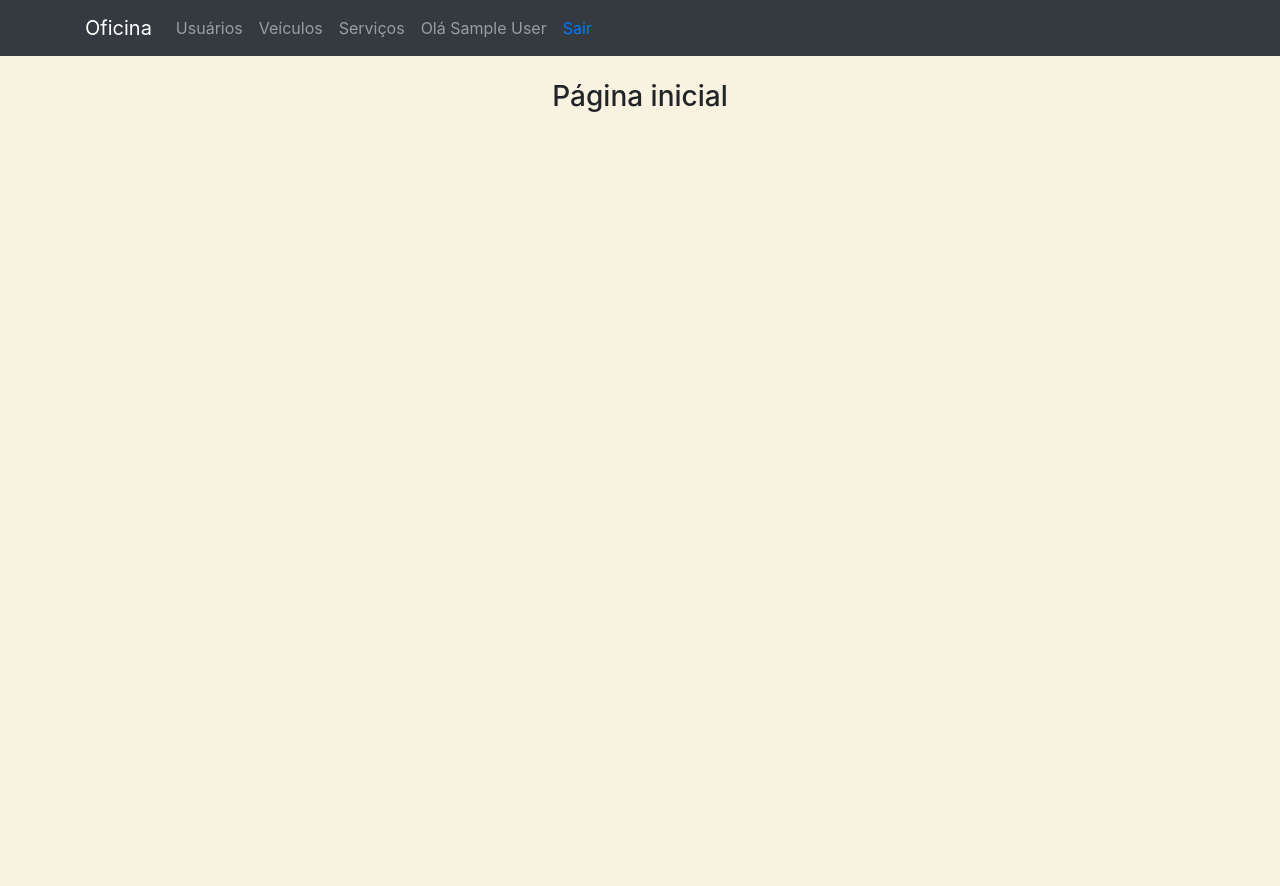
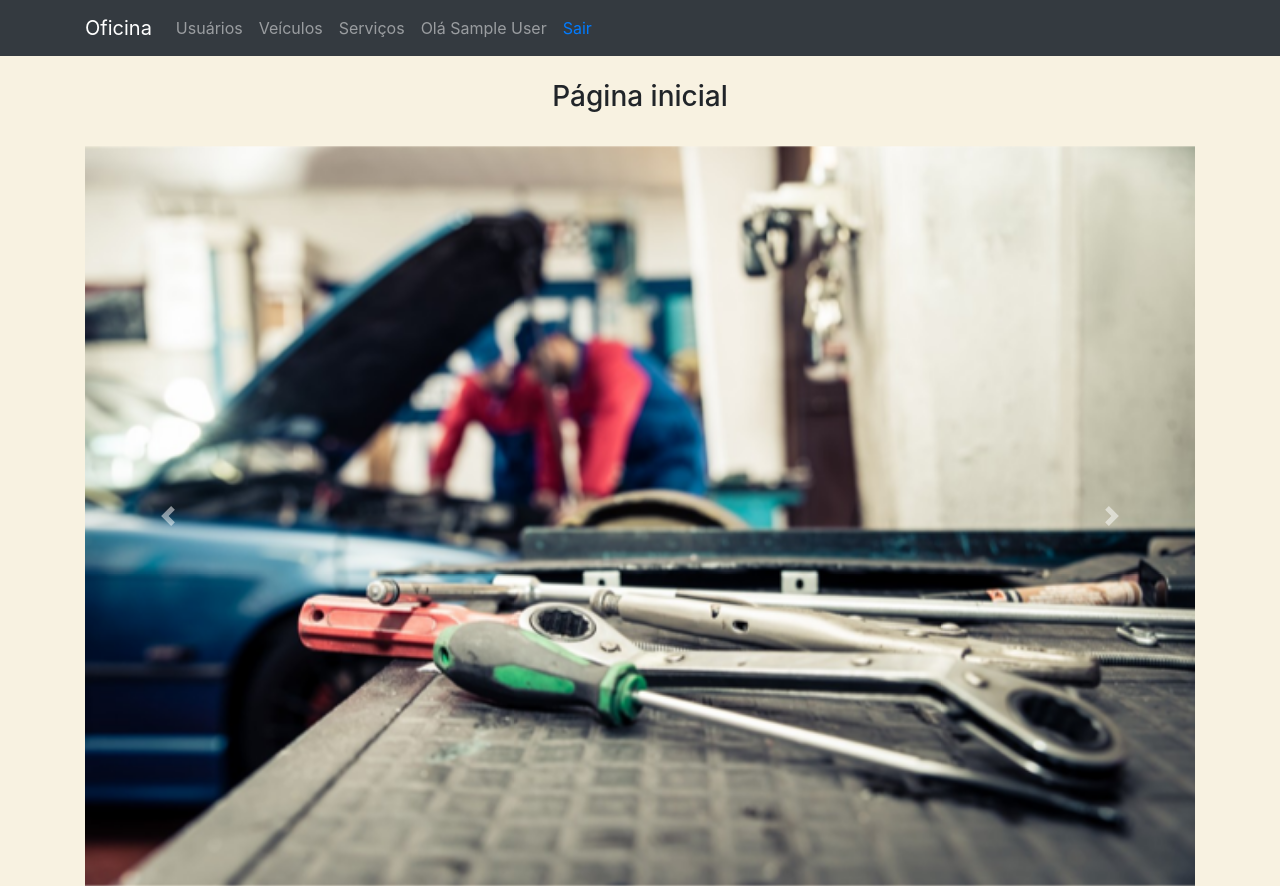
Before and after one commit to nath4nS/CRUD_PHP, a PHP site: page /Nathan/home/home.php in a window 1280 px wide. Before the commit the page ends 112 px from the top, so only its background shows below. Run offline with PHP 8.4, Linux system fonts and the light colour scheme; the visitor is signed in with stand-in values (Sample User, id 1); some libraries are stand-ins or nearby versions.

Commit message:
Adicionando slide

```diff
--- a/home/home.php
+++ b/home/home.php
@@ -4,20 +4,30 @@ include('../layout/menu.php');
 ?>
 
 <h3 align="center">Página inicial</h3>
+<br>
 
-<!-- <div id="carouselExampleSlidesOnly" class="carousel slide" data-ride="carousel">
+<div id="carouselExampleControls" class="carousel slide" data-ride="carousel">
   <div class="carousel-inner">
     <div class="carousel-item active">
-        <img src=".." class="d-block w-100" alt="...">
+      <img class="d-block w-100" src="../img/slide3.jpg" alt="">
     </div>
     <div class="carousel-item">
-      <img src="..." class="d-block w-100" alt="...">
+      <img class="d-block w-100" src="../img/slide2.jpg" alt="">
     </div>
     <div class="carousel-item">
-      <img src="..." class="d-block w-100" alt="...">
+      <img class="d-block w-100" src="../img/slide1.jpg" alt="">
     </div>
   </div>
-</div> -->
+  <a class="carousel-control-prev" href="#carouselExampleControls" role="button" data-slide="prev">
+    <span class="carousel-control-prev-icon" aria-hidden="true"></span>
+    <span class="sr-only">Anterior</span>
+  </a>
+  <a class="carousel-control-next" href="#carouselExampleControls" role="button" data-slide="next">
+    <span class="carousel-control-next-icon" aria-hidden="true"></span>
+    <span class="sr-only">Próximo</span>
+  </a>
+</div>
+
 <?php
 include('../layout/footer.php');
 ?>
--- a/layout/menu.php
+++ b/layout/menu.php
@@ -38,4 +38,5 @@
   		<button type="button" class="close" data-dismiss="alert" aria-label="Close">
       <span aria-hidden="true">&times;</span>
     </button>
+  </div>
 <?php } ?>
--- a/servicos/servicos.php
+++ b/servicos/servicos.php
@@ -16,7 +16,7 @@ $query_servicos = mysqli_query($conexao, $sql_servicos);
 		</div>
 		<h2>
 			Serviços
-			<small><span class="badge badge-info"><?php echo $query_servicos->num_rows; ?> Serviços realizados(s)</span></small>
+			<small><span class="badge badge-info"><?php echo $query_servicos->num_rows; ?> serviços realizados</span></small>
 		</h2>
 		<table class="table table-hover table-striped table-bordered">
 			<thead class="thead-dark">
--- a/usuarios/usuarios.php
+++ b/usuarios/usuarios.php
@@ -16,7 +16,7 @@ $query_usuarios = mysqli_query($conexao, $sql_usuarios);
 		</div>
 		<h2>
 			Listagem de usuários
-			<small><span class="badge badge-info"><?php echo $query_usuarios->num_rows; ?> usuários(s)</span></small>
+			<small><span class="badge badge-info"><?php echo $query_usuarios->num_rows; ?> usuário</span></small>
 		</h2>
 		<table class="table table-hover table-striped table-bordered">
 			<thead class="thead-dark">
--- a/veiculos/veiculos.php
+++ b/veiculos/veiculos.php
@@ -16,7 +16,7 @@ $query_veiculos = mysqli_query($conexao, $sql_veiculos);
 		</div>
 		<h2>
 			Listagem de Veículos
-			<small><span class="badge badge-info"><?php echo $query_veiculos->num_rows; ?> 	Veículos(s)</span></small>
+			<small><span class="badge badge-info"><?php echo $query_veiculos->num_rows; ?> 	veículo</span></small>
 		</h2>
 		<table class="table table-hover table-striped table-bordered">
 			<thead class="thead-dark">
```
Also changed, not shown: css/estilo.css (line endings or trailing spaces), img/slide1.jpg (added), img/slide2.jpg (added), img/slide3.jpg (added).
